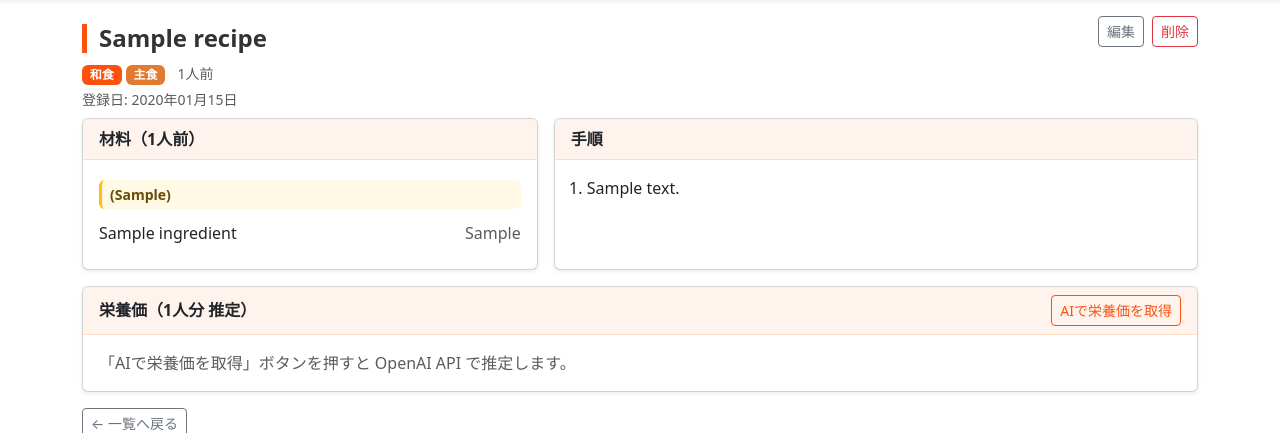
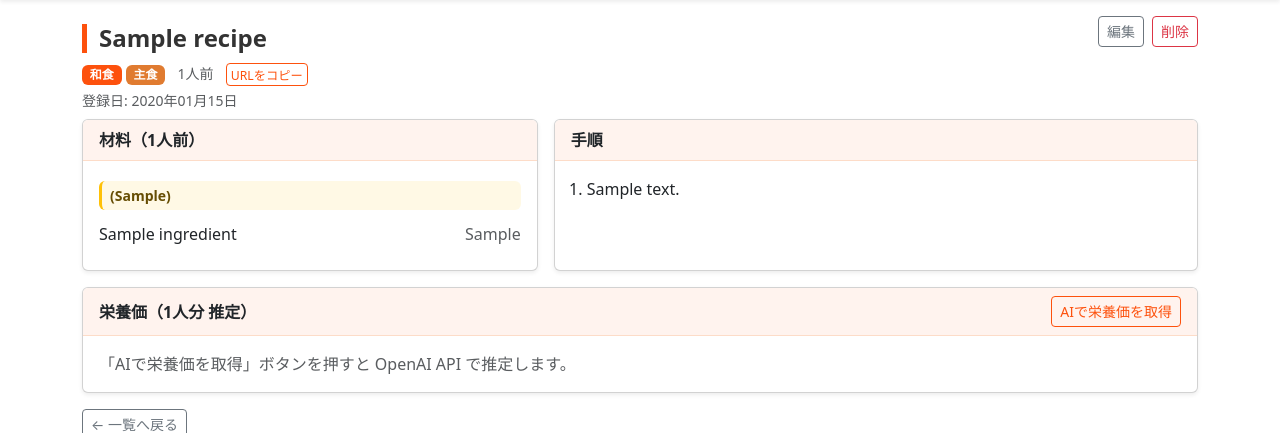
Before and after one commit to Rkawab/COproject, a Django app: page /recipes/1/ in a window 1280 px wide. Shown: the part 56-489 px from the top of the page. Run offline with Django 5.2, Linux system fonts and the light colour scheme; a user stored in the database is signed in; tables that the repository leaves empty hold one stand-in row (values such as "Sample post"); some libraries are stand-ins or nearby versions.

Commit message:
URLコピーボタンを追加

```diff
--- a/templates/recipes/detail.html
+++ b/templates/recipes/detail.html
@@ -15,6 +15,9 @@
                 <span class="badge bg-secondary">{{ recipe.genre3 }}</span>
                 {% endif %}
                 <span class="text-muted small ms-2">{{ recipe.servings }}人前</span>
+                <button class="btn btn-outline-primary btn-sm py-0 px-1 ms-2 copy-url-btn" onclick="copyRecipeUrl(this)" title="URLをコピー">
+                    <small>URLをコピー</small>
+                </button>
             </div>
             <p class="text-muted small mb-0">登録日: {{ recipe.created_at|date:"Y年m月d日" }}</p>
         </div>
@@ -124,6 +127,16 @@
 {% endblock %}
 
 {% block extra_js %}
+<script>
+function copyRecipeUrl(btn) {
+    var url = location.origin + '/cooking/recipes/{{ recipe.pk }}/';
+    navigator.clipboard.writeText(url).then(function () {
+        var orig = btn.innerHTML;
+        btn.innerHTML = '<small>✓</small>';
+        setTimeout(function () { btn.innerHTML = orig; }, 1500);
+    });
+}
+</script>
 {% if not nutrition %}
 <script>
 document.addEventListener('DOMContentLoaded', function () {
```
